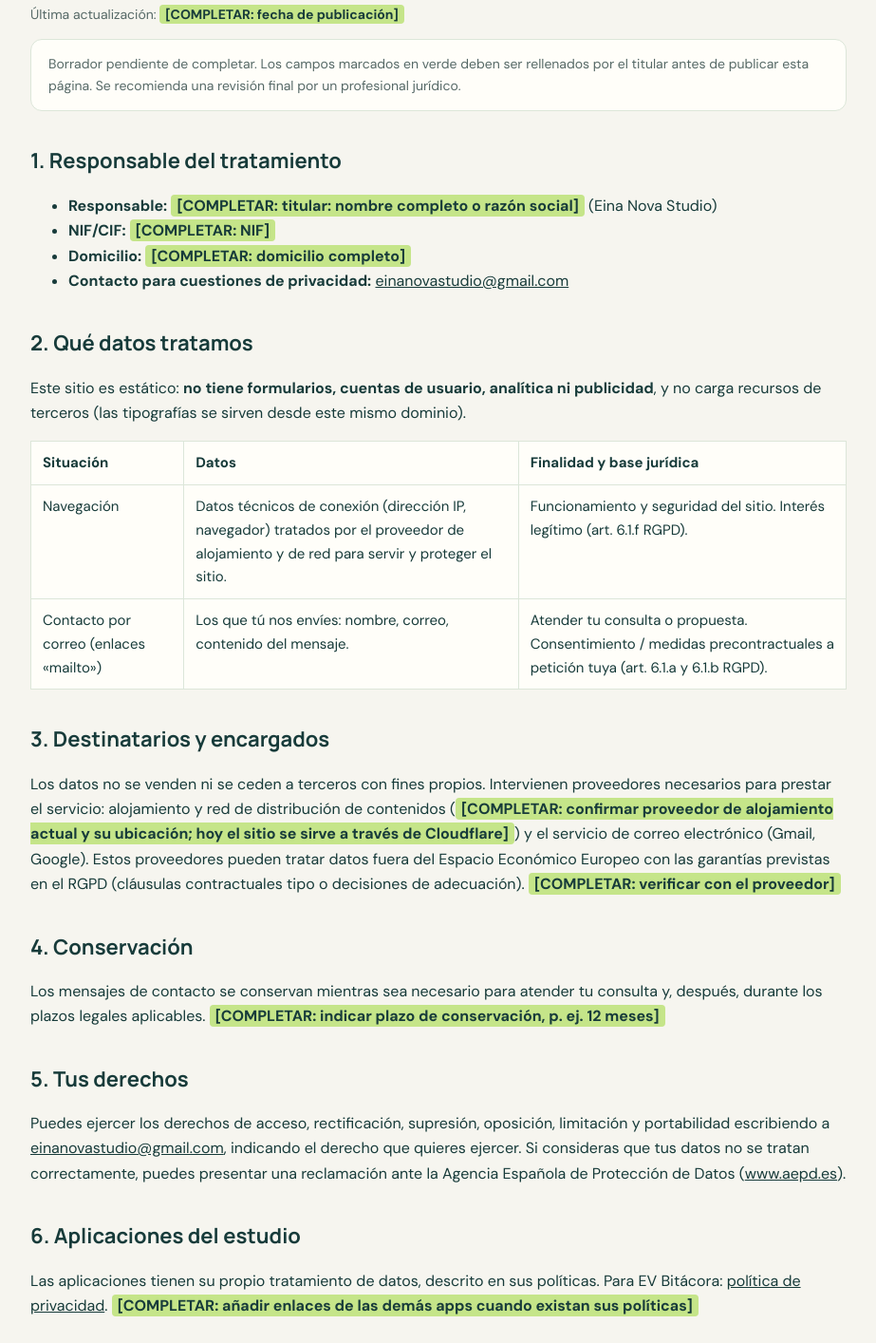
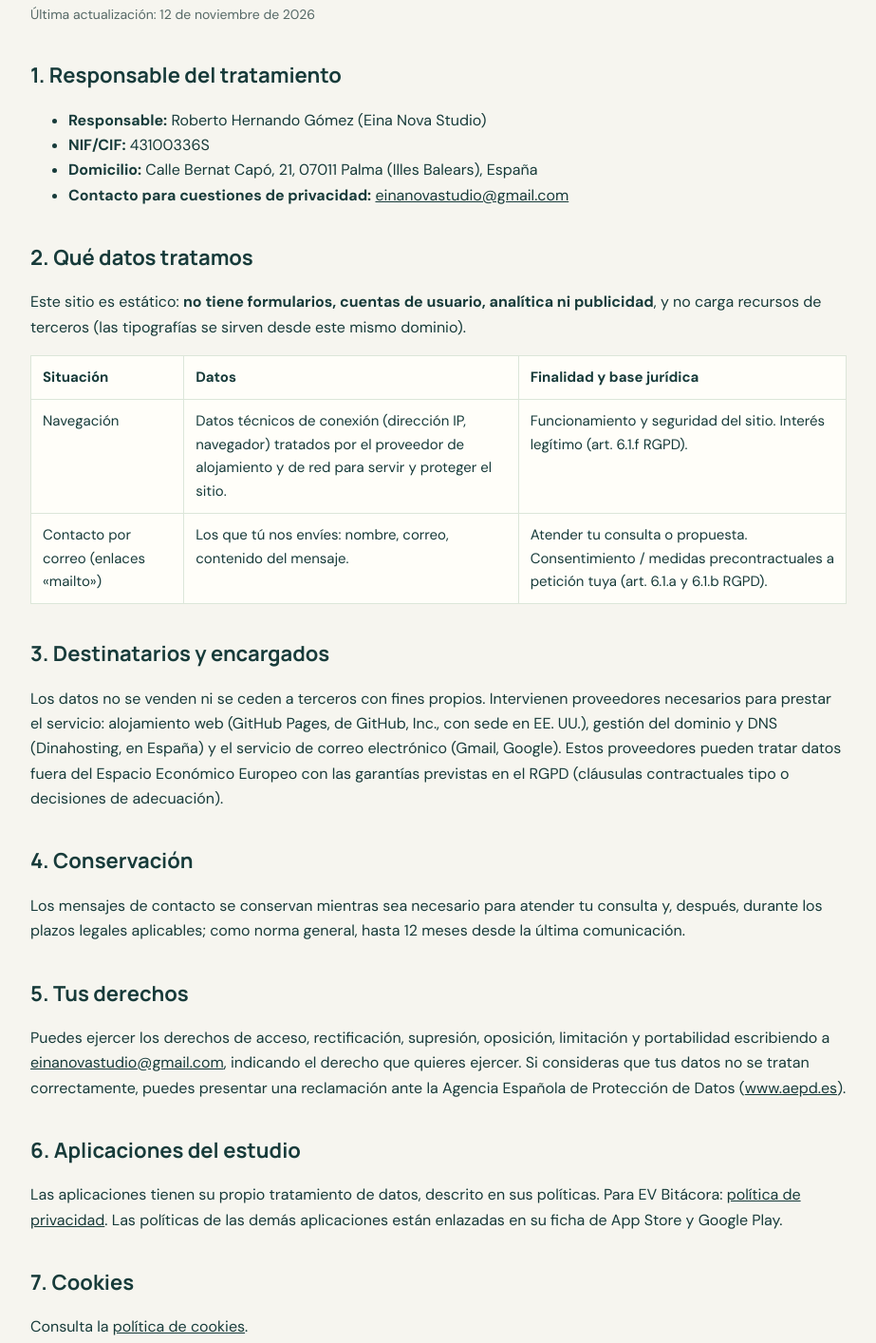
Before and after one commit to roberhg-debug/web, a plain HTML site: page dist/privacidad.html in a window 1280 px wide. Shown: the part 187-1601 px from the top of the page at 95% size, without its empty margins (178-1101 px from the left). Drawn offline with Linux system fonts and the light colour scheme.

Commit message:
Web: datos legales completos (titular, NIF, domicilio), cookies al día con GitHub Pages
Co-Authored-By: Claude Sonnet 5.5 <noreply@anthropic.com>

```diff
--- a/dist/privacidad.html
+++ b/dist/privacidad.html
@@ -6,13 +6,12 @@
 <link rel="preload" href="/assets/fonts/dm-sans-latin.woff2" as="font" type="font/woff2" crossorigin><link rel="stylesheet" href="/assets/fonts.css"><link rel="stylesheet" href="/assets/legal.css">
 </head><body>
 <header class="wrap"><a href="/" aria-label="Eina Nova Studio, inicio"><img class="logo" src="/assets/eina-nova-studio.svg" alt="Eina Nova Studio"></a><nav aria-label="Navegación principal"><a href="/">← Volver al inicio</a></nav></header>
-<main class="wrap"><h1>Política de privacidad</h1><p class="upd">Última actualización: <span class="todo">[COMPLETAR: fecha de publicación]</span></p>
-<p class="note">Borrador pendiente de completar. Los campos marcados en verde deben ser rellenados por el titular antes de publicar esta página. Se recomienda una revisión final por un profesional jurídico.</p>
+<main class="wrap"><h1>Política de privacidad</h1><p class="upd">Última actualización: 12 de noviembre de 2026</p>
 <h2>1. Responsable del tratamiento</h2>
 <ul>
-<li><strong>Responsable:</strong> <span class="todo">[COMPLETAR: titular: nombre completo o razón social]</span> (Eina Nova Studio)</li>
-<li><strong>NIF/CIF:</strong> <span class="todo">[COMPLETAR: NIF]</span></li>
-<li><strong>Domicilio:</strong> <span class="todo">[COMPLETAR: domicilio completo]</span></li>
+<li><strong>Responsable:</strong> Roberto Hernando Gómez (Eina Nova Studio)</li>
+<li><strong>NIF/CIF:</strong> 43100336S</li>
+<li><strong>Domicilio:</strong> Calle Bernat Capó, 21, 07011 Palma (Illes Balears), España</li>
 <li><strong>Contacto para cuestiones de privacidad:</strong> <a href="mailto:einanovastudio@gmail.com">einanovastudio@gmail.com</a></li>
 </ul>
 <h2>2. Qué datos tratamos</h2>
@@ -21,13 +20,13 @@
 <tr><td>Navegación</td><td>Datos técnicos de conexión (dirección IP, navegador) tratados por el proveedor de alojamiento y de red para servir y proteger el sitio.</td><td>Funcionamiento y seguridad del sitio. Interés legítimo (art. 6.1.f RGPD).</td></tr>
 <tr><td>Contacto por correo (enlaces «mailto»)</td><td>Los que tú nos envíes: nombre, correo, contenido del mensaje.</td><td>Atender tu consulta o propuesta. Consentimiento / medidas precontractuales a petición tuya (art. 6.1.a y 6.1.b RGPD).</td></tr></table>
 <h2>3. Destinatarios y encargados</h2>
-<p>Los datos no se venden ni se ceden a terceros con fines propios. Intervienen proveedores necesarios para prestar el servicio: alojamiento y red de distribución de contenidos (<span class="todo">[COMPLETAR: confirmar proveedor de alojamiento actual y su ubicación; hoy el sitio se sirve a través de Cloudflare]</span>) y el servicio de correo electrónico (Gmail, Google). Estos proveedores pueden tratar datos fuera del Espacio Económico Europeo con las garantías previstas en el RGPD (cláusulas contractuales tipo o decisiones de adecuación). <span class="todo">[COMPLETAR: verificar con el proveedor]</span></p>
+<p>Los datos no se venden ni se ceden a terceros con fines propios. Intervienen proveedores necesarios para prestar el servicio: alojamiento web (GitHub Pages, de GitHub, Inc., con sede en EE. UU.), gestión del dominio y DNS (Dinahosting, en España) y el servicio de correo electrónico (Gmail, Google). Estos proveedores pueden tratar datos fuera del Espacio Económico Europeo con las garantías previstas en el RGPD (cláusulas contractuales tipo o decisiones de adecuación).</p>
 <h2>4. Conservación</h2>
-<p>Los mensajes de contacto se conservan mientras sea necesario para atender tu consulta y, después, durante los plazos legales aplicables. <span class="todo">[COMPLETAR: indicar plazo de conservación, p. ej. 12 meses]</span></p>
+<p>Los mensajes de contacto se conservan mientras sea necesario para atender tu consulta y, después, durante los plazos legales aplicables; como norma general, hasta 12 meses desde la última comunicación.</p>
 <h2>5. Tus derechos</h2>
 <p>Puedes ejercer los derechos de acceso, rectificación, supresión, oposición, limitación y portabilidad escribiendo a <a href="mailto:einanovastudio@gmail.com">einanovastudio@gmail.com</a>, indicando el derecho que quieres ejercer. Si consideras que tus datos no se tratan correctamente, puedes presentar una reclamación ante la Agencia Española de Protección de Datos (<a href="https://www.aepd.es" target="_blank" rel="noopener noreferrer">www.aepd.es</a>).</p>
 <h2>6. Aplicaciones del estudio</h2>
-<p>Las aplicaciones tienen su propio tratamiento de datos, descrito en sus políticas. Para EV Bitácora: <a href="https://roberhg-debug.github.io/evbitacora-legal/" target="_blank" rel="noopener noreferrer">política de privacidad</a>. <span class="todo">[COMPLETAR: añadir enlaces de las demás apps cuando existan sus políticas]</span></p>
+<p>Las aplicaciones tienen su propio tratamiento de datos, descrito en sus políticas. Para EV Bitácora: <a href="https://roberhg-debug.github.io/evbitacora-legal/" target="_blank" rel="noopener noreferrer">política de privacidad</a>. Las políticas de las demás aplicaciones están enlazadas en su ficha de App Store y Google Play.</p>
 <h2>7. Cookies</h2>
 <p>Consulta la <a href="/cookies.html">política de cookies</a>.</p>
 </main>
```
Also changed, not shown: dist/aviso-legal.html (+6 -7 lines), dist/cookies.html (+4 -7 lines).
